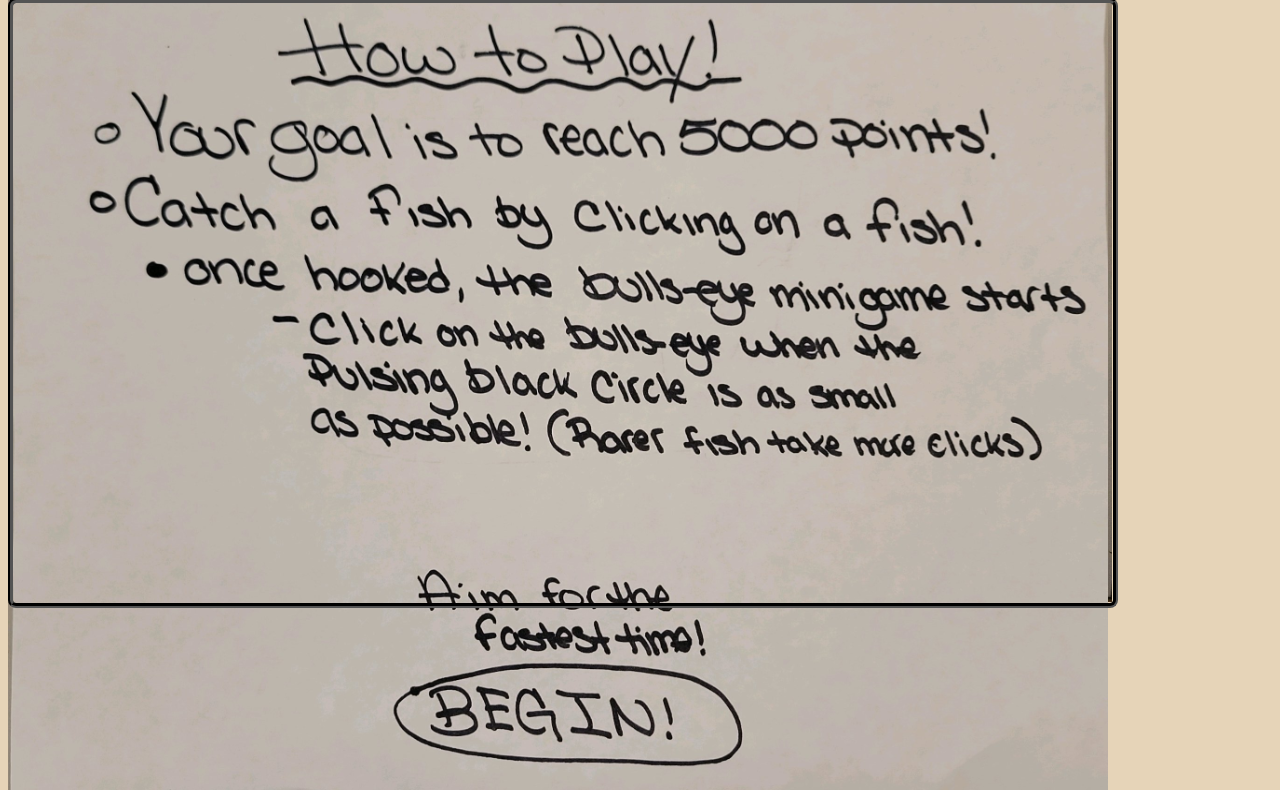
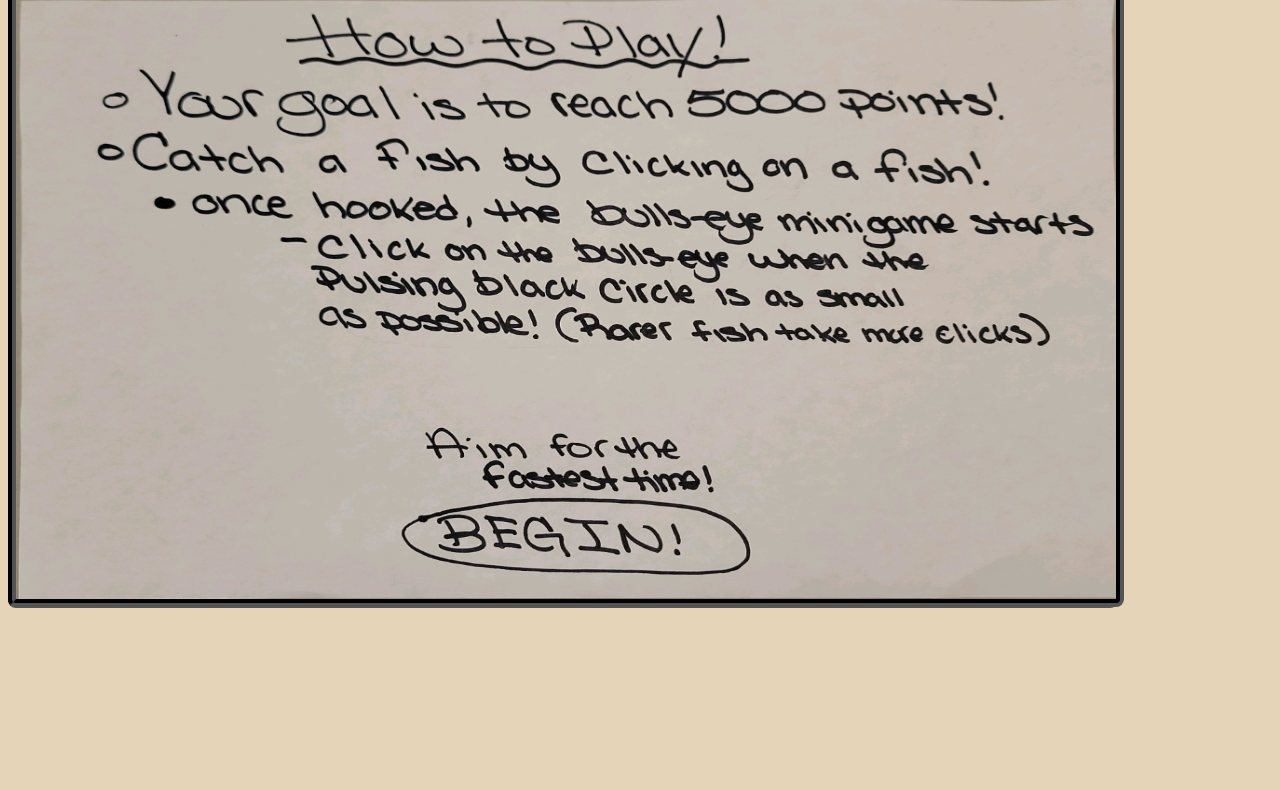
Before and after one commit to JasonStaubach/Fishing-game, a website built with webpack: page index.html in a window 1280 px wide. Shown: the part 339-1129 px from the top of the page. After the commit the page ends 947 px from the top, so only its background shows below. Built offline with nearby package versions, Linux system fonts and the light colour scheme.

Commit message:
Holy shit it works

```diff
--- a/index.html
+++ b/index.html
@@ -12,11 +12,13 @@
   </head>
 
   <body>
-        <div id = "main"></div>
-        <div id = "button-group"></div>
-        <div id = "board-container">
-          <canvas id="game-canvas"></canvas>
-        </div>
+      <div id = "main"></div>
+      <div id = "button-group"></div>
+      <div id = "board-container">
+        <canvas id="game-canvas"></canvas>
+      </div>
+      <div id = "instructions"></div>
+      </div>
         <!-- dont add much to html file -->
   </body>
 
--- a/src/scripts/game.js
+++ b/src/scripts/game.js
@@ -15,7 +15,6 @@ export default class Game{
         document.getElementById("main").appendChild(header)
         this.background = new Background()
 
-        this.IntroScreen = new IntroScreen()
 
 
         this.score = 0;
@@ -45,6 +44,7 @@ export default class Game{
             this.score = new Score(this.background)
             this.pond = new Pond(ctx, this.score, this.background, this.intro);
             this.background.getScore(this.score)
+            this.IntroScreen = new IntroScreen()
         }, 100);
     }
 
--- a/src/scripts/introscreen.js
+++ b/src/scripts/introscreen.js
@@ -6,9 +6,9 @@ export default class IntroScreen{
         let img = document.createElement('img')
         img.setAttribute('id', 'howtoplay' )
         img.setAttribute('src', '/src/images/howtoplay.jpg')
-        document.getElementById("board-container").appendChild(img)
+        document.getElementById("instructions").appendChild(img)
 
-        img.addEventListener("mouseover", function (){
+        img.addEventListener("click", function (){
             img.style.display = "none"
           });
     }
--- a/src/scripts/pond.js
+++ b/src/scripts/pond.js
@@ -14,7 +14,7 @@ export default class Pond{
         this.background = background
         this.timer = this.timer()
         this.overlay = false;
-        this.gameover = true;
+        this.gameover = false;
 
         this.pondOutline = this.drawPond(ctx)
         for(let i = 0; i < 3; i++){
@@ -81,7 +81,6 @@ export default class Pond{
     }
 
     checkClick(e){
-        this.gameover = false;
         if(this.canClick){
             const canvasEl = document.getElementById("game-canvas");
             let cursorX = e.clientX - canvasEl.getBoundingClientRect().left
--- a/src/scripts/reeling-clicks.js
+++ b/src/scripts/reeling-clicks.js
@@ -13,12 +13,14 @@ export default class Minigame{
         this.circleRunning = false;
     }
     timingMinigame (fish, completionCallback){
-        // let mini = new Minigame()
+
        const minigame = document.getElementById('minigame-canvas')     //print background on background canvas
+       mgctx.clearRect(0,0,200,200)
+
        minigame.style.top = `${(fish.pos[1]) - 100}px`
        minigame.style.left = `${(fish.pos[0]) - 100}px`
+
        const mgctx = minigame.getContext("2d");
-       mgctx.clearRect(0,0,200,200)
        console.log(minigame)
        console.log(minigame)
        minigame.setAttribute('display', 'block')
@@ -60,7 +62,6 @@ export default class Minigame{
 
    curriedSumArr(fish){
     let arr = []        //arr holds all previous scores
-    console.log(arr)
         return function curry(){
 
             arr.push(this.timingCircleSize)     //uses radius of minigame as score
--- a/src/styles/gameboard.scss
+++ b/src/styles/gameboard.scss
@@ -5,17 +5,16 @@
     height: 600px;
     // z-index: -5;
 }
+#howtoplay{
+    position: absolute;
+    border: 8px groove black;
+    border-radius: 8px;
+    z-index: 1;
+    height: 600px;
+    width: 1100px;
+    top: 330px;
+}
 
-#howtoplay{
-    z-index: 12;
-    height: 800px;
-    width: 1100px;
-}
-#protector{
-    position: absolute;
-    pointer-events: none;
-    z-index: 11;
-}
 #game-canvas{
     display: flex;
     justify-content: end;
@@ -23,7 +22,6 @@
     border-radius: 8px;
     position: absolute;
     z-index: 0;
-
 }
 #background{
     z-index: -1;
```
Also changed, not shown: dist/main.css, dist/main.js.
